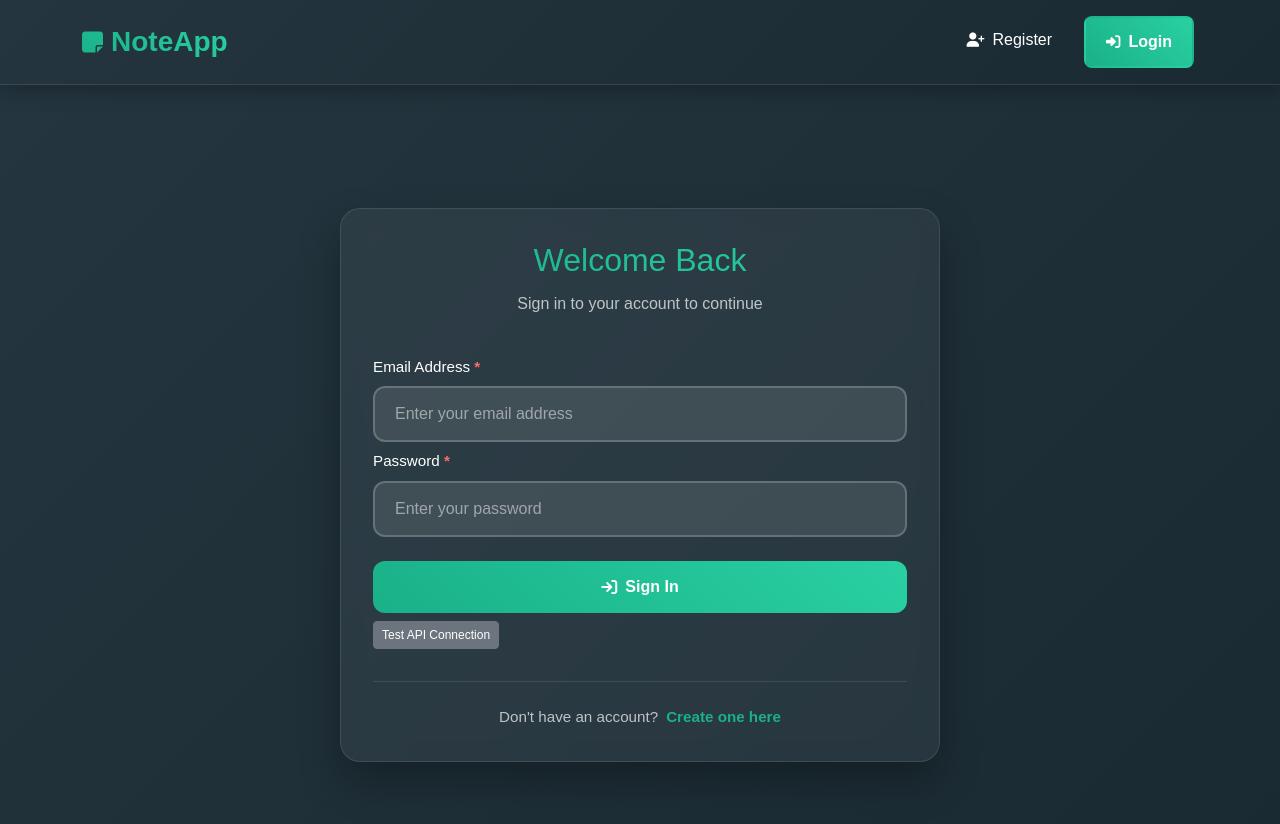
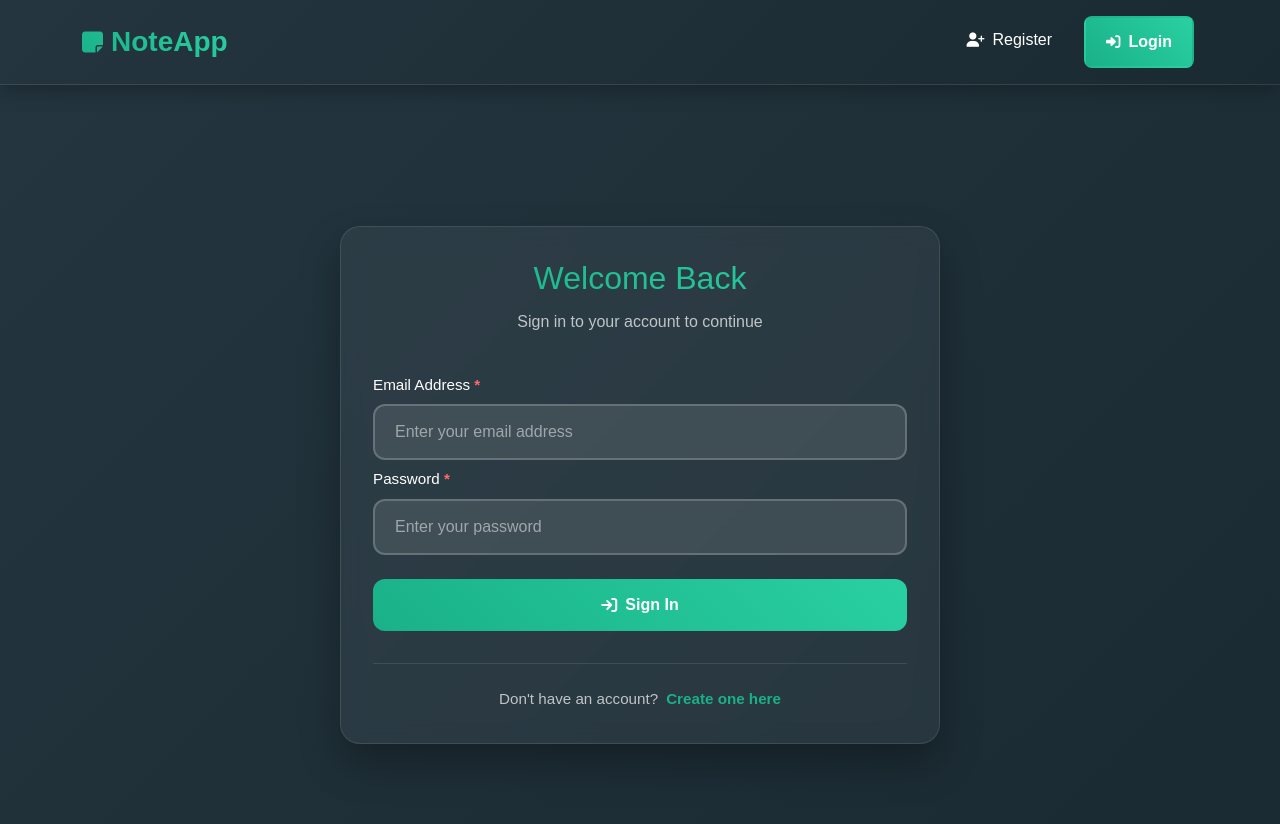
Before and after one commit to FatmaHossam5/NoteApp_React, a React (Create React App) app: page /#/login in a window 1280 px wide. Shown: the top 824 px of the page. Built offline with nearby package versions, Linux system fonts and the light colour scheme.

Commit message:
API Integration Issues Fixed

```diff
--- a/src/Components/Home.jsx
+++ b/src/Components/Home.jsx
@@ -125,7 +125,7 @@ export default function Home() {
       // Get all notes for the authenticated user
       let {data} = await axios.get(baseUrl+"note/notes",{
         headers:{
-          Authorization: `${token}`
+          Authorization: `Bearer ${token}`
         }
       });
 
@@ -165,7 +165,7 @@ export default function Home() {
       // Get all notes for the authenticated user
       let {data} = await axios.get(baseUrl+"note/notes",{
         headers:{
-          Authorization: ` ${token}`
+          Authorization: `Bearer ${token}`
         }
       });
 
@@ -234,7 +234,7 @@ e.preventDefault()
       // userID is extracted from JWT token by backend, not needed in request body
     };
     // Debug: Log the exact Authorization header being sent
-    const authHeader = `${token}`;
+    const authHeader = `Bearer ${token}`;
     console.log('Authorization header being sent:', authHeader);
     console.log('Token length:', token?.length);
     console.log('Token starts with:', token?.substring(0, 20));
@@ -318,14 +318,14 @@ e.preventDefault()
     if (result.isConfirmed) {
         axios.delete(baseUrl+'note/delete/'+NoteID,{
         headers:{
-          Authorization: `${token}`
+          Authorization: `Bearer ${token}`
         }
         }).then((response)=>{
-        if(response.data?.message==="deleted"){
+        if(response.data?.message==="Note deleted successfully"){
 
 Swal.fire(
   'Deleted!',
-  'Your file has been deleted.',
+  'Your note has been deleted.',
   'success'
 )
 refreshNotes();
@@ -420,7 +420,7 @@ async function updateNote(e){
 
     let{data} = await axios.put(baseUrl+'note/update/'+note.NoteID, noteData, {
     headers:{
-        Authorization: `${token}`,
+        Authorization: `Bearer ${token}`,
         'Content-Type': 'application/json'
       }
     });
--- a/src/Components/Login.jsx
+++ b/src/Components/Login.jsx
@@ -177,25 +177,6 @@ export default function Login() {
                         </div>
                     )}
 
-                    {/* Debug API Test Button */}
-                    <button
-                        type="button"
-                        onClick={async () => {
-                            try {
-                                console.log('Testing API connection...');
-                                const response = await axios.get(baseURL + 'auth/test');
-                                console.log('API Test Response:', response.data);
-                                setError('API Test: ' + JSON.stringify(response.data));
-                            } catch (err) {
-                                console.error('API Test Error:', err);
-                                setError('API Test Failed: ' + (err.response?.data?.message || err.message));
-                            }
-                        }}
-                        className="btn btn-secondary btn-sm mt-2"
-                        style={{fontSize: '12px'}}
-                    >
-                        Test API Connection
-                    </button>
                 </form>
 
                 <div className="login-footer">
```
